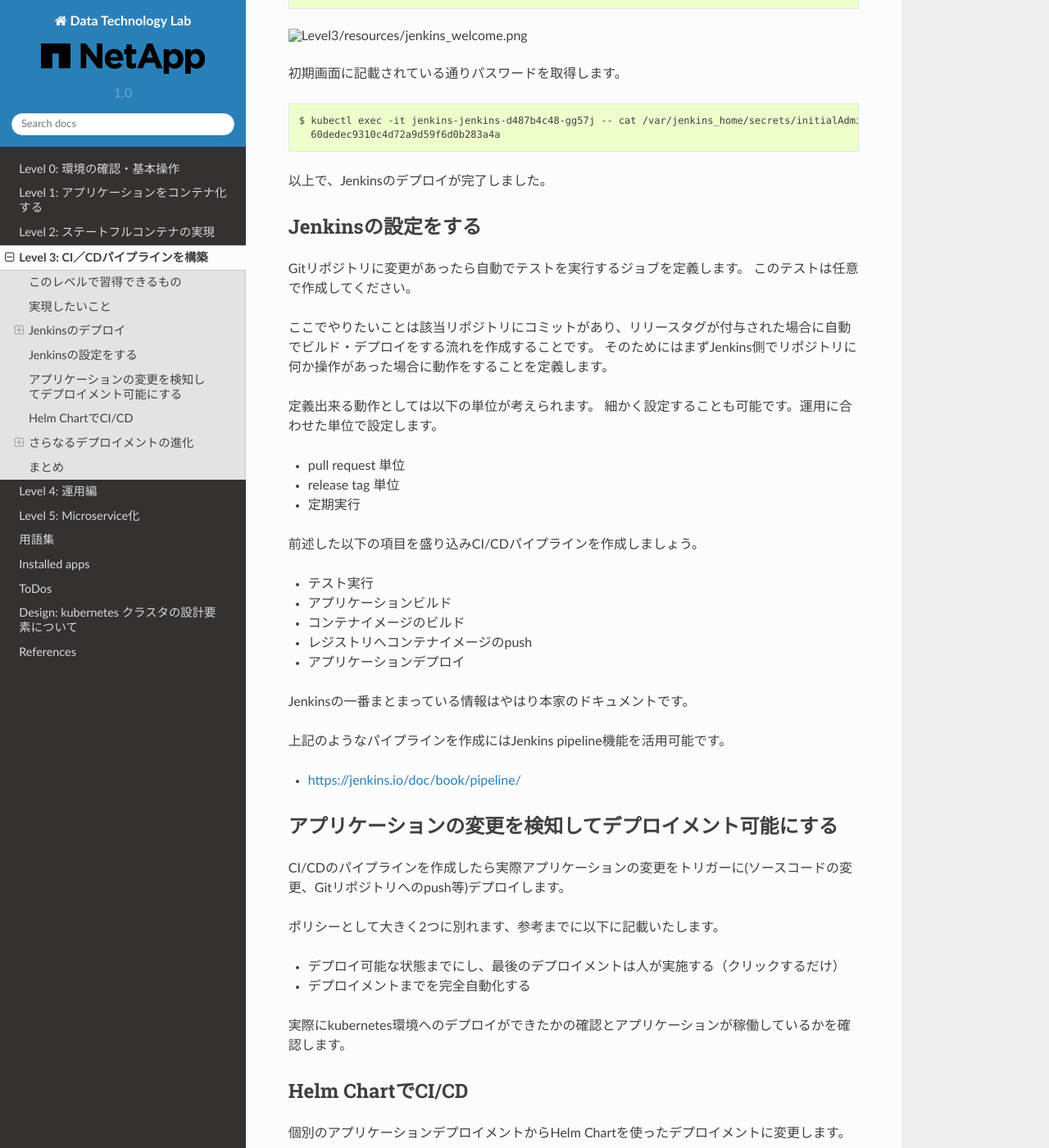
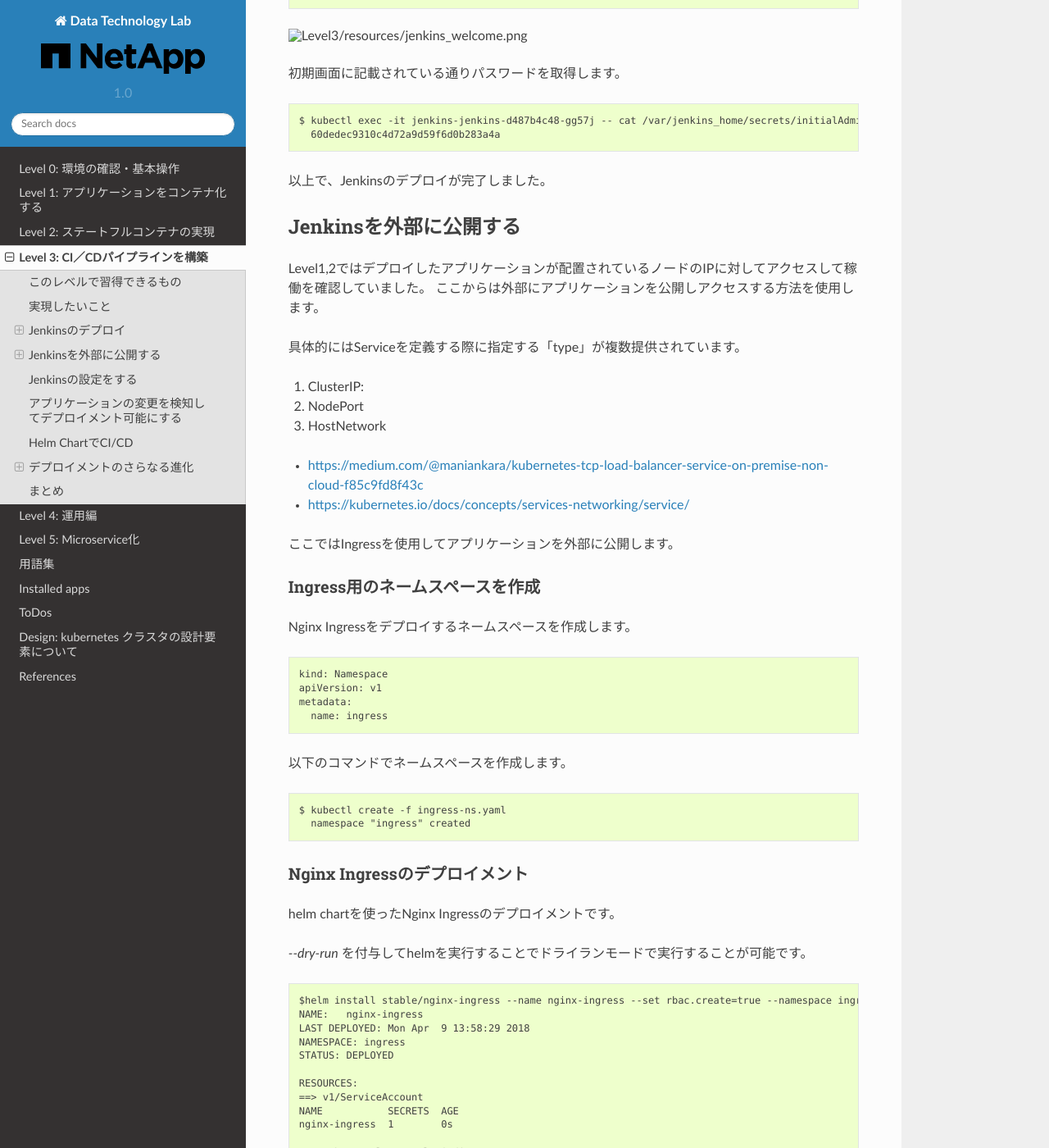
Before and after one commit to NetAppJpTechTeam/NetAppDigitalTransformationLab, a Sphinx documentation site: the page built from docs/source/Level3/index.rst, in a window 1280 px wide and 1400 px high, scrolled down 3799 px. Shown: the whole window at 82% size. Built offline with Sphinx 7.4.7 and the Read the Docs theme 2.0.0, drawn with Linux system fonts in a browser that asks for light colours; some of the changed text lies outside the part shown.

Commit message:
Add Ingress section.

```diff
--- a/docs/source/Level3/index.rst
+++ b/docs/source/Level3/index.rst
@@ -14,8 +14,6 @@
 * アプリケーションをコンテナ化後に自動テスト、自動デプロイできるようにする
 * CI/CDパイプラインを作成する
 * 副次的にHelmの使い方を習得
-
-
 
 実現したいこと
 =============================================================
@@ -67,6 +65,27 @@
 
 以上で、Jenkinsのデプロイが完了しました。
 
+Jenkinsを外部に公開する
+=============================================================
+
+Level1,2ではデプロイしたアプリケーションが配置されているノードのIPに対してアクセスして稼働を確認していました。
+ここからは外部にアプリケーションを公開しアクセスする方法を使用します。
+
+具体的にはServiceを定義する際に指定する「type」が複数提供されています。
+
+#. ClusterIP:
+#. NodePort
+#. HostNetwork
+
+- https://medium.com/@maniankara/kubernetes-tcp-load-balancer-service-on-premise-non-cloud-f85c9fd8f43c
+- https://kubernetes.io/docs/concepts/services-networking/service/
+
+
+ここではIngressを使用してアプリケーションを外部に公開します。
+
+.. include:: ingress.rst
+
+
 Jenkinsの設定をする
 =============================================================
 
@@ -115,7 +134,7 @@
 個別のアプリケーションデプロイメントからHelm Chartを使ったデプロイメントに変更します。
 
 
-さらなるデプロイメントの進化
+デプロイメントのさらなる進化
 =============================================================
 
 CI/CDプロセスを成熟させていくと常にリリース可能な状態となっていきます。
```
